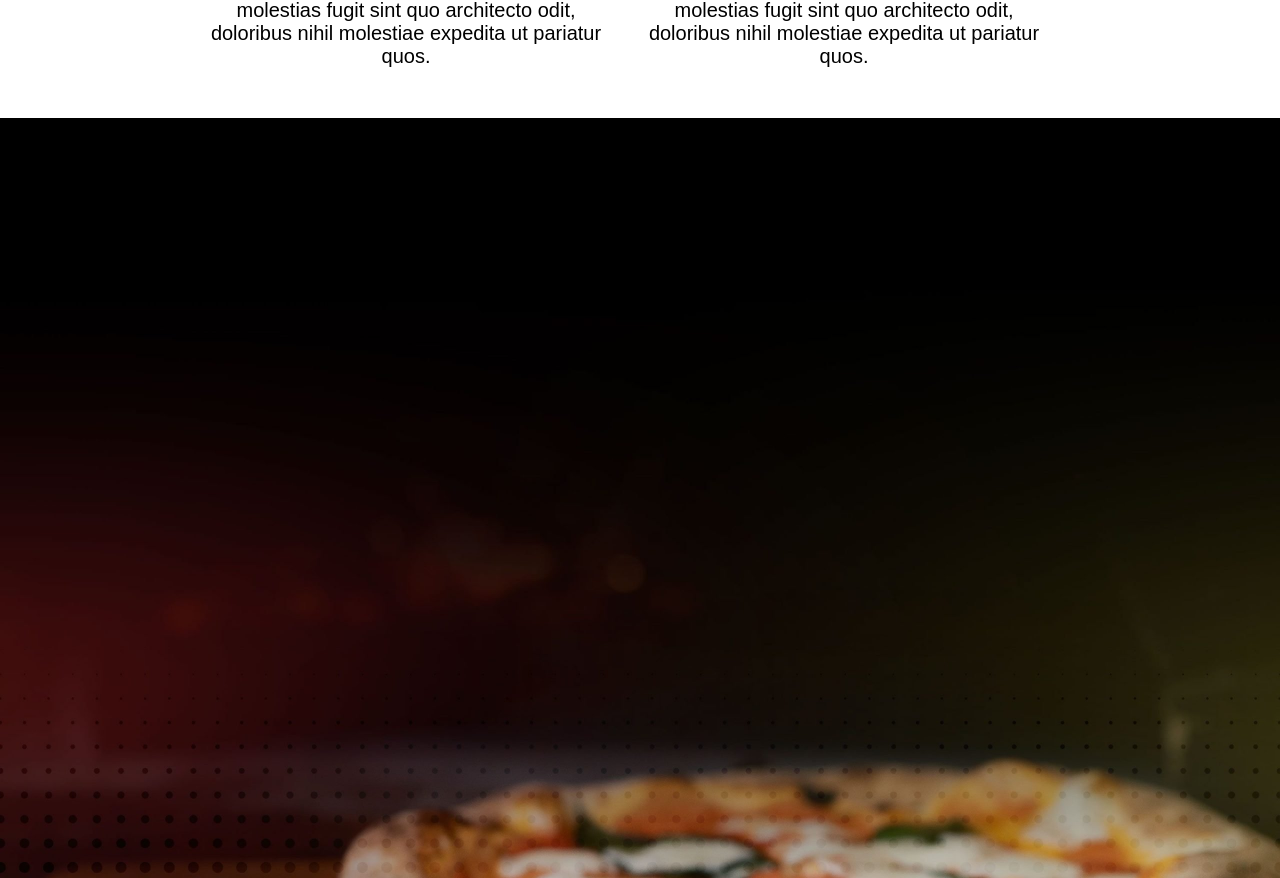
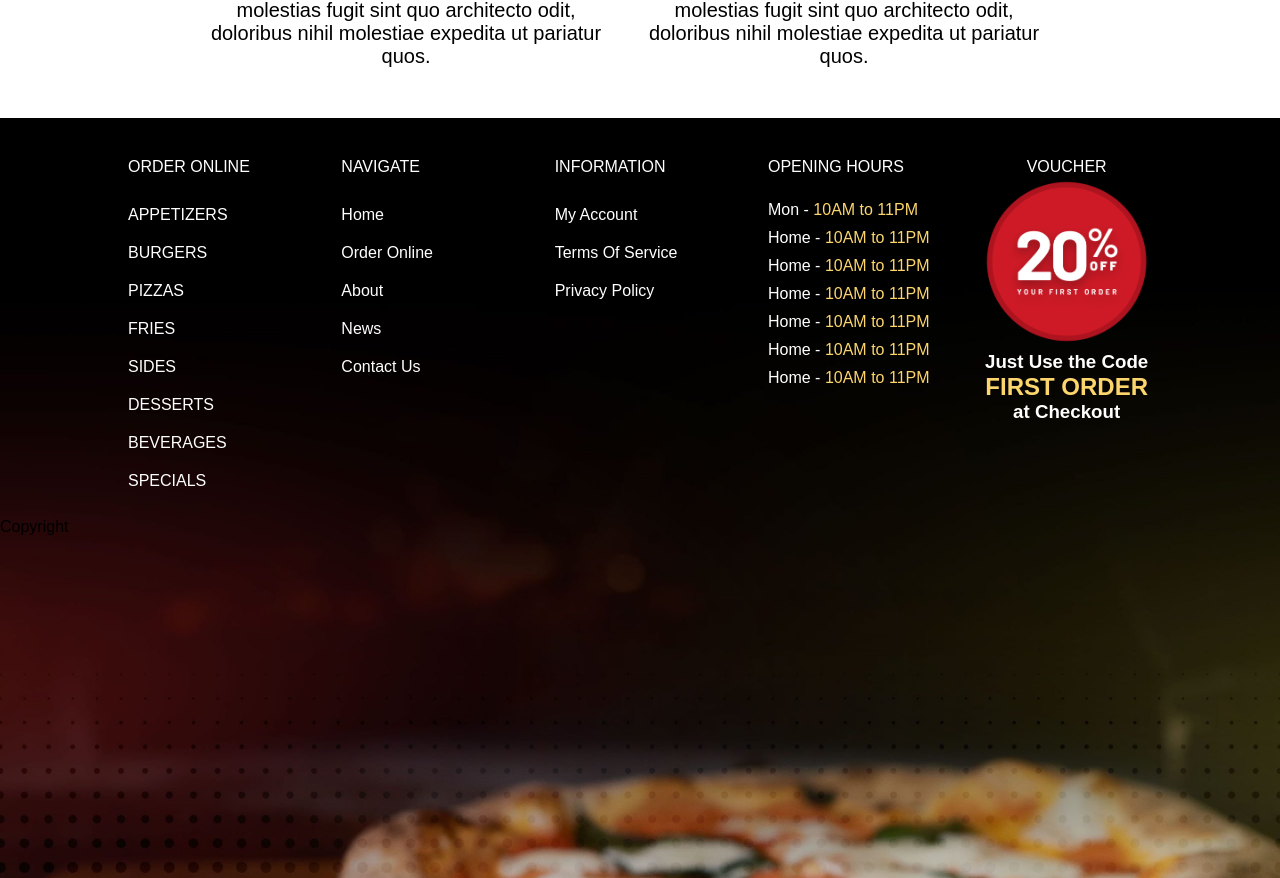
Before and after one commit to RomeoAlex/proj-html-vuejs, a Vue app: page / in a window 1280 px wide. Shown: the part 4742-5620 px from the top of the page. Built offline with nearby package versions, Linux system fonts and the light colour scheme.

Commit message:
popolato footer

```diff
--- a/src/components/Footer.vue
+++ b/src/components/Footer.vue
@@ -1,21 +1,186 @@
 <template>
   <div class="Footer-wrapper">
       <div class="footer-menus">
+        <ul >
+          <li>
+            ORDER ONLINE
+          </li>
+          <li v-for="(food, index)  in foodCategories " :key="index" :details="food" class="footer-list">
+            <a :href="food.url">{{food.name}}</a>
+          </li>
+        </ul>
+        <ul>
+          <li>
+            NAVIGATE
+          </li >
+          <li v-for="(link , index) in links" :key="index" class="footer-list">
+            <a :class="{ 'current' :link.current }" href="link.url" >{{ link.text }} </a>
+          </li>
+
+        </ul>
+        <ul>
+          <li>
+            INFORMATION
+          </li>
+          <li class="footer-list">
+            <a href="#">My Account</a>
+          </li>
+          <li class="footer-list">
+            <a href="#">Terms of Service</a>
+          </li>
+          <li class="footer-list">
+            <a href="#">Privacy Policy</a>
+          </li>
+        </ul>
+        <ul>
+          <li>
+            OPENING HOURS
+          </li >
+          <li v-for="(open , index) in openings" :key="index" class="openings-list">
+            <span>{{open.day}}  - <span class="openings"> {{open.hours}} to {{open.hours1}}</span></span>
+          </li>
+        </ul>
+        <div class="coupon-section">
+            <span>VOUCHER</span>
+            <img src="../assets/images/footer-coupon.png" alt="coupon image">
+            <h3>Just Use the Code</h3>
+            <h2>FIRST ORDER</h2>
+            <h3>at Checkout</h3>
+        </div>
 
       </div>
-
+          <div class="sub-footer">
+                <img src="" alt="">
+                <!-- elementp subscribe -->
+                <div class="social-icons">
+                    <!-- v-for su icons array -->
+                </div>
+                <p>Copyright</p>
+          </div>
   </div>
 </template>
 
 <script>
+
 export default {
+
   name: "Footer",
-
+ data: function() {
+      return {
+          foodCategories: [
+                    {
+                        image: 'appetizers-menu-background.jpg',
+                        name: 'APPETIZERS',
+                        url: '#',
+                    },
+                    {
+                        image: 'burgers-menu-background.jpg',
+                        name: 'BURGERS',
+                        url: '#',
+                    },
+                    {
+                        image: 'pizza-menu-background.jpg',
+                        name: 'PIZZAS',
+                        url: '#',
+                    },
+                    {
+                        image: 'fries-menu-background.jpg',
+                        name: 'FRIES',
+                        url: '#',
+                    },
+                    {
+                        image: 'sides-menu-background.jpg',
+                        name: 'SIDES',
+                        url: '#',
+                    },
+                    {
+                        image: 'desserts-menu-background.jpg',
+                        name: 'DESSERTS',
+                        url: '#',
+                    },
+                    {
+                        image: 'beverages-menu-background.jpg',
+                        name: 'BEVERAGES',
+                        url: '#',
+                    },
+                    {
+                        image: 'specials-menu-background.jpg',
+                        name: 'SPECIALS',
+                        url: '#',
+                    },
+                ],
+            links: [
+                    {
+                        text: 'Home',
+                        url: '#',
+                        current: true,
+                    },
+                    {
+                        text: 'Order Online',
+                        url: '#',
+                        current: false,
+                    },
+                    {
+                        text: 'About',
+                        url: '#',
+                        current: false,
+                    },
+                    {
+                        text: 'News',
+                        url: '#',
+                        current: false,
+                    },
+                    {
+                        text: 'Contact Us',
+                        url: '#',
+                        current: false,
+                    },
+                ],
+            openings:[
+                    {
+                        day: 'Mon',
+                        hours: '10AM',
+                        hours1:'11PM'
+                    },
+                    {
+                        day: 'Home',
+                        hours: '10AM',
+                        hours1:'11PM'
+                    },
+                    {
+                        day: 'Home',
+                        hours: '10AM',
+                        hours1:'11PM'
+                    },
+                    {
+                        day: 'Home',
+                        hours: '10AM',
+                        hours1:'11PM'
+                    },
+                    {
+                        day: 'Home',
+                        hours: '10AM',
+                        hours1:'11PM'
+                    },
+                                        {
+                        day: 'Home',
+                        hours: '10AM',
+                        hours1:'11PM'
+                    },
+                    {
+                        day: 'Home',
+                        hours: '10AM',
+                        hours1:'11PM'
+                    },
+                ],
+            };
+        },
 };
 </script>
 
 <!-- Add "scoped" attribute to limit CSS to this component only -->
 <style scoped lang="scss">
+@import '../assets/style/variables.scss';
 .Footer-wrapper{
     width:100%;
     background-image: url('../assets/images/footer-background-scaled.jpg');
@@ -23,9 +188,54 @@ export default {
     background-repeat: no-repeat;
     // test
     height: 1500px;
-    .footer-menus{
-        width: 80%;
-    }
+                .footer-menus{
+                  padding-top:40px;
+                    width: 80%;
+                    margin:auto;
+                    display: flex;
+                    flex:wrap;
+                    justify-content: space-between;
+                                ul{
+                                  width:calc(100% / 5);
+                                  list-style: none;
+                                            :first-child{
+                                              margin-bottom:20px;
+                                              }
+                                          .footer-list{
+                                          padding:10px 0;
+                                          }
+                                          .openings-list{ padding:5px 0;}
+                                        li{
+
+                                          color: white;
+                                                    span{
+                                                      color: white;
+                                                      .openings{
+                                                        color:$GoldenRod;
+                                                                }
+                                                        }
+                                                  a{
+                                                    text-decoration: none;
+                                                    color: white;
+                                                    text-transform: capitalize;
+                                                    .current{
+                                                      color:$GoldenRod;
+                                                  }
+                                                  }
+
+
+                                }
+
+                    }
+                    .coupon-section{
+                      width:calc(100% / 6);
+                      color: white;
+                      text-align: center;
+                    img{
+                      width:100%;}
+                      h2{color:$GoldenRod;}
+                                        }
+                    }
 
 }
 </style>
```
Also changed, not shown: src/components/Subscribe.vue (added).
